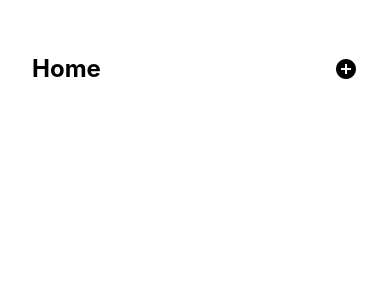
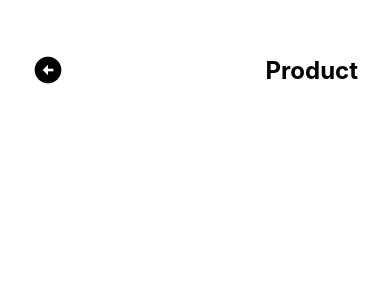
Before and after one commit to Micael-Macedo/navigation, a React Native app: screen / in a window 390 px wide. Shown: the top 300 px of the page. Built offline with nearby package versions, Linux system fonts and the light colour scheme.

Commit message:
feat: add aula componente view product

```diff
--- a/App.tsx
+++ b/App.tsx
@@ -1,7 +1,8 @@
 import { Home } from "@/app/Home";
+import { Product } from "@/app/Product";
 
 export default function App() {
   return (
-    <Home />
+    <Product />
   );
 }
--- /dev/null
+++ b/src/app/Product.tsx
@@ -0,0 +1,16 @@
+import { View } from "react-native";
+
+import ButtonIcon from "@/components/ButtonIcon";
+import Header from "@/components/Header";
+import Title from "@/components/Title";
+
+export function Product() {
+    return (
+        <View style={{ flex: 1, padding: 32, paddingTop: 54 }}>
+            <Header>
+                <ButtonIcon name="arrow-circle-left" />
+                <Title>Product</Title>
+            </Header>
+        </View>
+    )
+};
--- a/src/components/ButtonIcon/index.tsx
+++ b/src/components/ButtonIcon/index.tsx
@@ -10,7 +10,7 @@
 export default function ButtonIcon({name, ...rest}: Props) {
     return (
         <TouchableOpacity {...rest} style={styles.container}>
-            <MaterialIcons name={name} size={24} color="black" />
+            <MaterialIcons name={name} size={32} color="black" />
         </TouchableOpacity>
     );
 };
```
